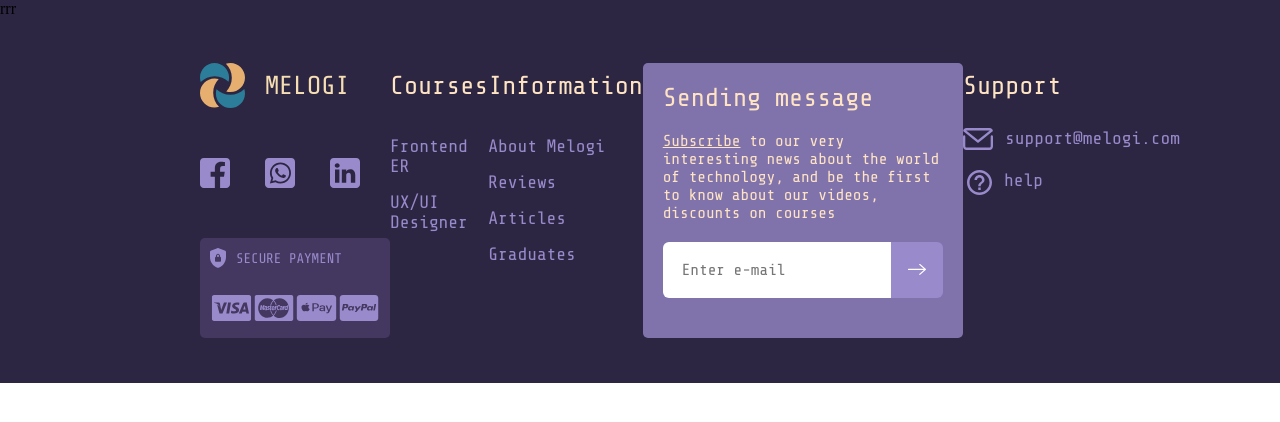
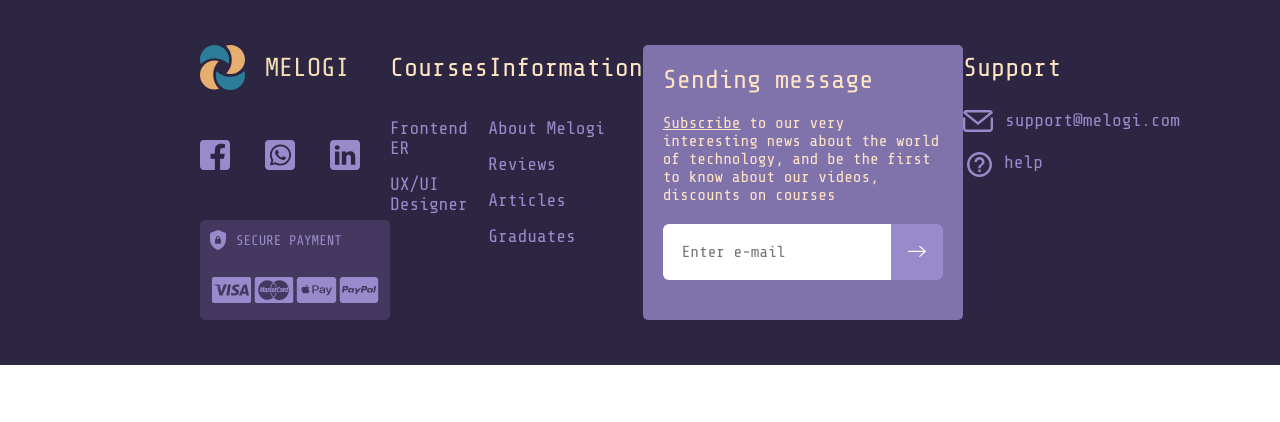
Before and after one commit to Melok90/Programming-School-Website, a plain HTML site: page index.html in a window 1280 px wide. Drawn offline with nearby package versions, Linux system fonts and the light colour scheme.

Commit message:
first commit_1

```diff
--- a/index.html
+++ b/index.html
@@ -9,10 +9,11 @@
     <link href="./styles.css" rel="stylesheet">
   </head>
   <body>
+
     <header class="header-wrapper">
       <nav class="navigation-section">
         <div></div>
-        <div>rrr</div>
+        <div></div>
         <div></div>
       </nav>
     </header>
```
